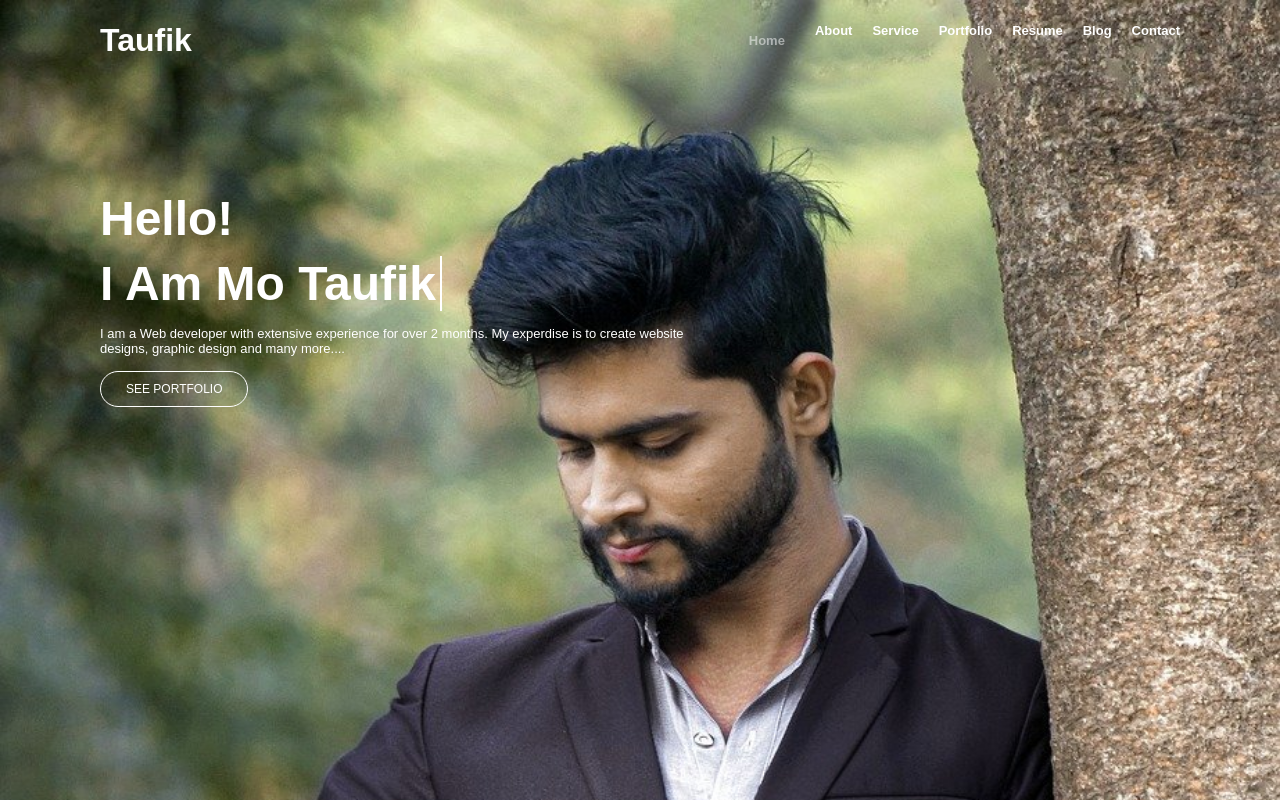
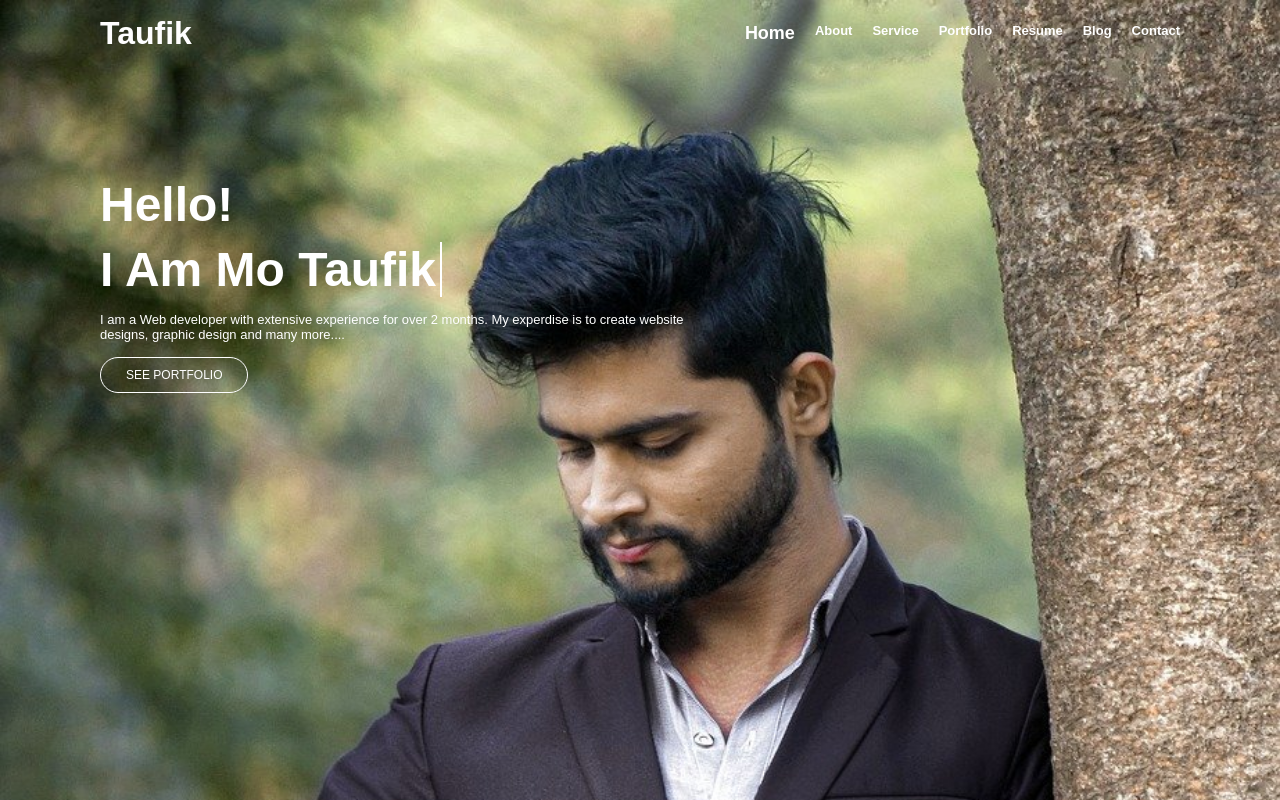
Before and after one commit to Motatufik/dori-tech-1, a plain HTML site: page index.html in a window 1280 px wide. In both pictures the pointer is over the item "Home". Drawn offline with Linux system fonts and the light colour scheme.

Commit message:
Update general.css

```diff
--- a/general.css
+++ b/general.css
@@ -29,8 +29,7 @@ header .menu ul {
 }
 
 header .menu ul li:hover {
-  padding: 10px;
-  opacity: 0.5;
+  font-size: 18px;
 }
 .hamburger {
   display: none;
```
